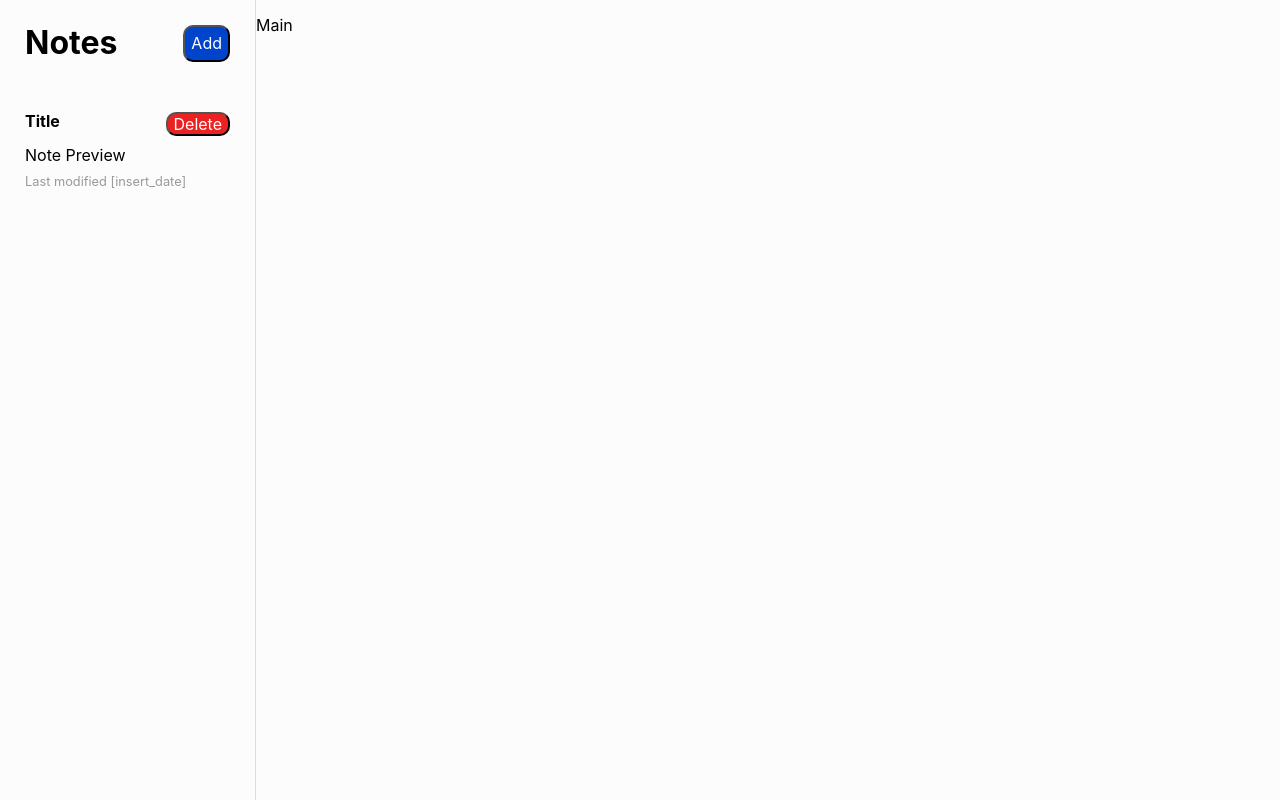
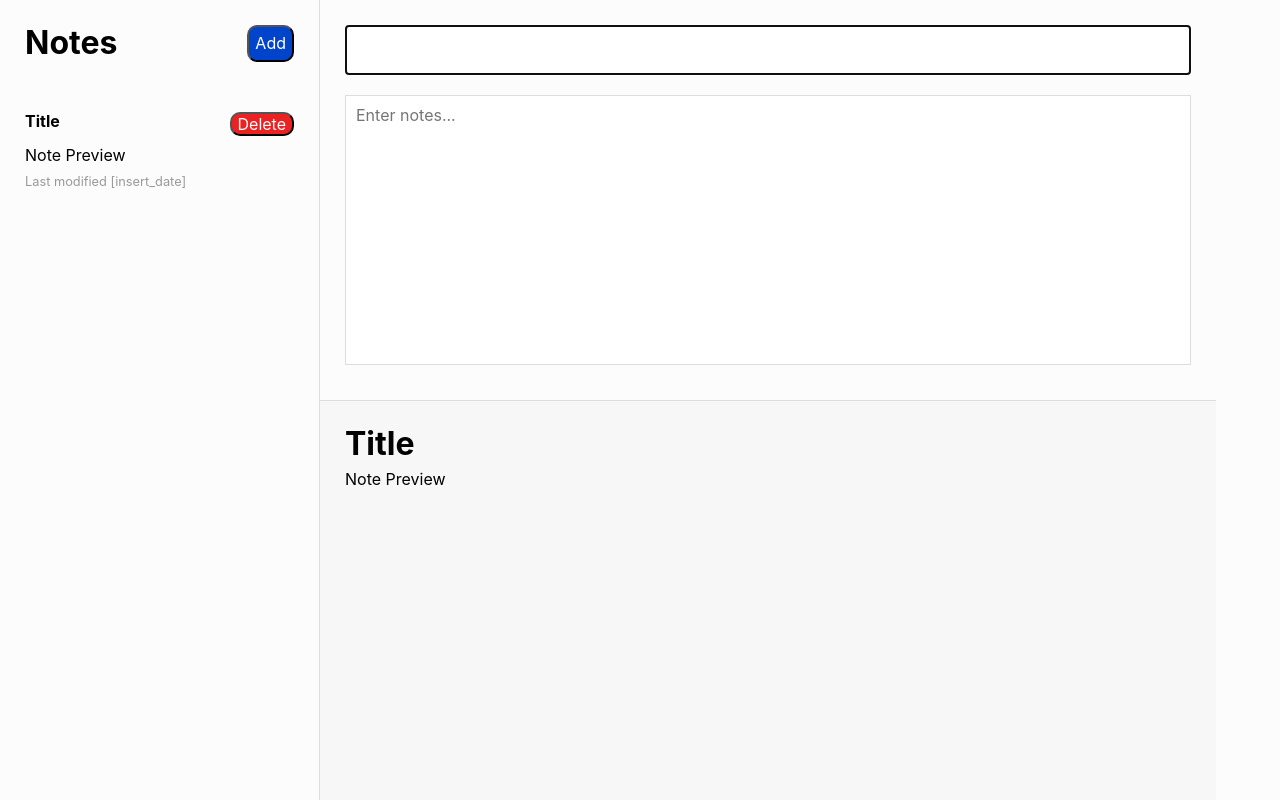
Before and after one commit to raiyanjaz/Notes_App, a React (Create React App) app in the folder notesapp/: page / in a window 1280 px wide. Built offline with nearby package versions, Linux system fonts and the light colour scheme.

Commit message:
Finished app template

```diff
--- a/notesapp/src/App.css
+++ b/notesapp/src/App.css
@@ -1,7 +1,7 @@
 @import url("https://cdnjs.cloudflare.com/ajax/libs/normalize/8.0.1/normalize.min.css");
 
 * {
-  box-sizing: border-box;
+    box-sizing: border-box;
 }
 
 /* GLOBAL STYLES */
@@ -38,7 +38,7 @@
 /* SIDEBAR STYLES */
 
 .app-sidebar {
-    width: 20%;
+    width: 25%;
     height: 100vh;
     border-right: 1px solid #ddd;
 }
@@ -86,3 +86,62 @@
         background: #08c;
         color: white;
     }
+/* NOTE EDITOR/PREVIEW (MAIN) STYLES */
+
+.app-main {
+    width: 70%;
+    height: 100vh;
+}
+    .app-main-note-edit,
+    .app-main-note-preview {
+        height: 50vh;
+    }
+
+    .no-active-note {
+        width: 70%;
+        height: 100vh;
+        line-height: 100vh;
+        text-align: center;
+        font-size: 2rem;
+        color: #999;
+    }
+
+    /* Editing */
+    .app-main-note-edit {
+        padding: 25px;
+    }
+
+    .app-main-note-edit input,
+    textarea {
+        display: block;
+        border: 1px solid #ddd;
+        margin-bottom: 20px;
+        width: 100%;
+        height: calc(50vh - 130px);
+        padding: 10px;
+        resize: none;
+        font-size: inherit;
+        font-family: inherit;
+    }
+    .app-main-note-edit input {
+        height: 50px;
+        font-size: 2rem;
+    }
+
+    /* Preview */
+    .app-main-note-preview {
+        border-top: 1px solid #ddd;
+        overflow-y: scroll;
+        background: rgba(0, 0, 0, 0.02);
+    }
+
+    .preview-title {
+        padding: 25px 25px 0 25px;
+        margin: 0;
+    }
+
+    .markdown-preview {
+        padding: 0 25px 25px 25px;
+        font-size: 1rem;
+        line-height: 2rem;
+    }
--- a/notesapp/src/main.js
+++ b/notesapp/src/main.js
@@ -1,5 +1,16 @@
 function main() {
-    return <p> Main </p>
+    return (
+        <div className="app-main">
+            <div className="app-main-note-edit">
+                <input type="text" id="title" autoFocus />
+                <textarea id="body" placeholder="Enter notes..."/>
+            </div>
+            <div className="app-main-note-preview">
+                <h1 className="preview-title"> Title </h1>
+                <div className="markdown-preview">Note Preview</div>
+            </div>
+        </div>
+    )
 }
 
 export default main;
```
